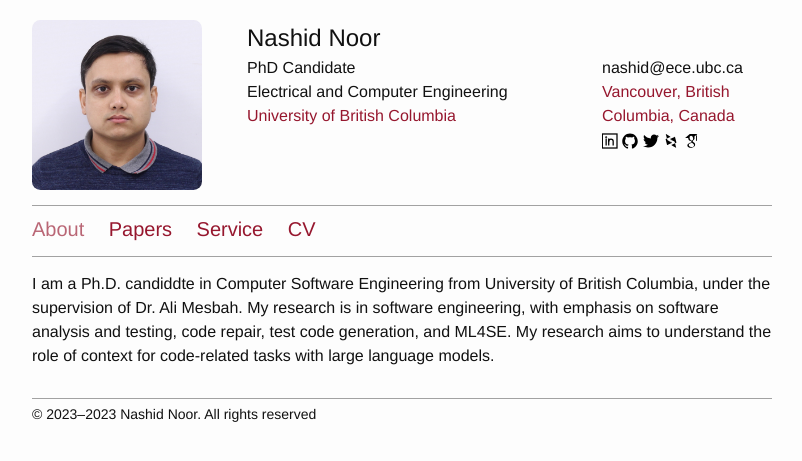
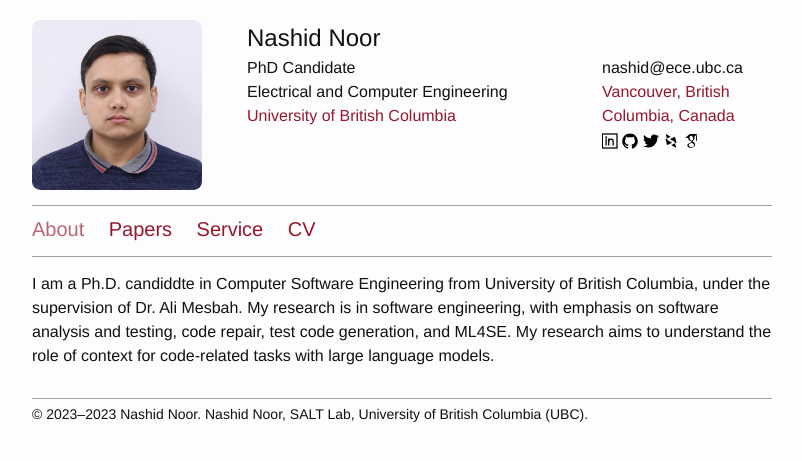
Before and after one commit to nashid/nashid.github.io, a Jekyll site: the page built from index.md, in a window 1280 px wide. Shown: the top 461 px of the page, without its empty margins (238-1040 px from the left). Built offline with Jekyll 4.4.1, drawn with Linux system fonts in a browser that asks for light colours.

Commit message:
update copyright

```diff
--- a/_includes/footer.html
+++ b/_includes/footer.html
@@ -2,7 +2,7 @@
     <div class="wrapper">
         <div class="footer-col-wrapper">
             <div class="footer-col">
-              © 2023–{{ "now" | date: "%Y" }} {{ site.title }}. All rights reserved
+              © 2023–{{ "now" | date: "%Y" }} {{ site.title }}. Nashid Noor, SALT Lab, University of British Columbia (UBC).
             </div>
         </div>
   </div>
```
Also changed, not shown: index.md (line endings or trailing spaces).
